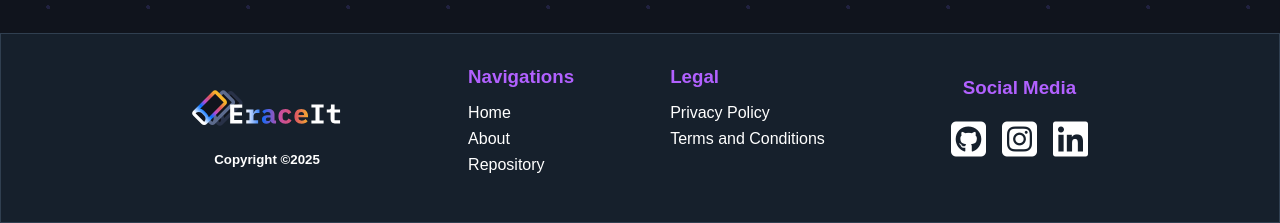
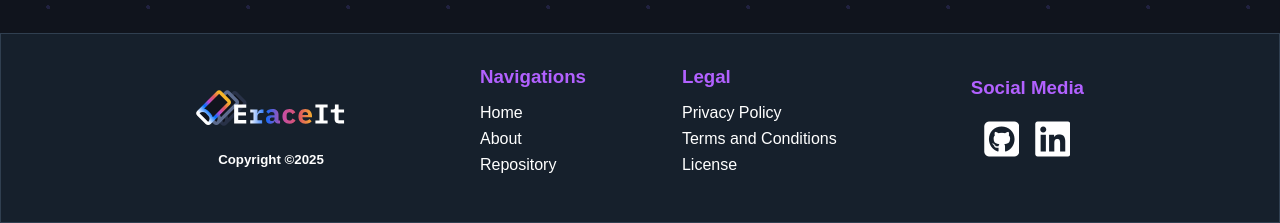
Before and after one commit to SoLiDinity/eraceit, a Flask app: page / in a window 1280 px wide. Shown: the part 655-878 px from the top of the page. Run offline with Flask 3, Linux system fonts and the light colour scheme; some libraries are stand-ins or nearby versions.

Commit message:
Updated footer

```diff
--- a/templates/index.html
+++ b/templates/index.html
@@ -14,7 +14,14 @@
   <body>
     <div class="moving-background"></div>
     <nav>
-      <svg class="hide-small"  xmlns="http://www.w3.org/2000/svg" width="129" height="35" viewBox="0 0 221 60" fill="none">
+      <svg
+        class="hide-small"
+        xmlns="http://www.w3.org/2000/svg"
+        width="129"
+        height="35"
+        viewBox="0 0 221 60"
+        fill="none"
+      >
         <path
           d="M71.1892 20.9064L42.9064 49.1892C41.8253 50.2703 40.0698 50.2703 38.9888 49.1892L26.8108 37.0112C25.7297 35.9302 25.7297 34.1747 26.8108 33.0936L55.0936 4.81079C56.1747 3.72974 57.9302 3.72974 59.0112 4.81079L71.1892 16.9888C72.2703 18.0698 72.2703 19.8253 71.1892 20.9064Z"
           fill="#10141D"
@@ -272,6 +279,7 @@
           <h3>Legal</h3>
           <li><a href="/privacy-policy">Privacy Policy</a></li>
           <li><a href="/terms-and-conditions">Terms and Conditions</a></li>
+          <li><a href="https://github.com/solidinity/eraceit">License</a></li>
         </ul>
       </div>
 
@@ -279,13 +287,10 @@
         <h3>Social Media</h3>
         <ul>
           <li>
-            <a href=""><i class="fa-brands fa-square-github"></i></a>
+            <a href="http://github.com/SoLiDinity/"><i class="fa-brands fa-square-github"></i></a>
           </li>
           <li>
-            <a href=""><i class="fa-brands fa-square-instagram"></i></a>
-          </li>
-          <li>
-            <a href=""><i class="fa-brands fa-linkedin"></i></a>
+            <a href="www.linkedin.com/in/leonardo-denavito"><i class="fa-brands fa-linkedin"></i></a>
           </li>
         </ul>
       </div>
```
